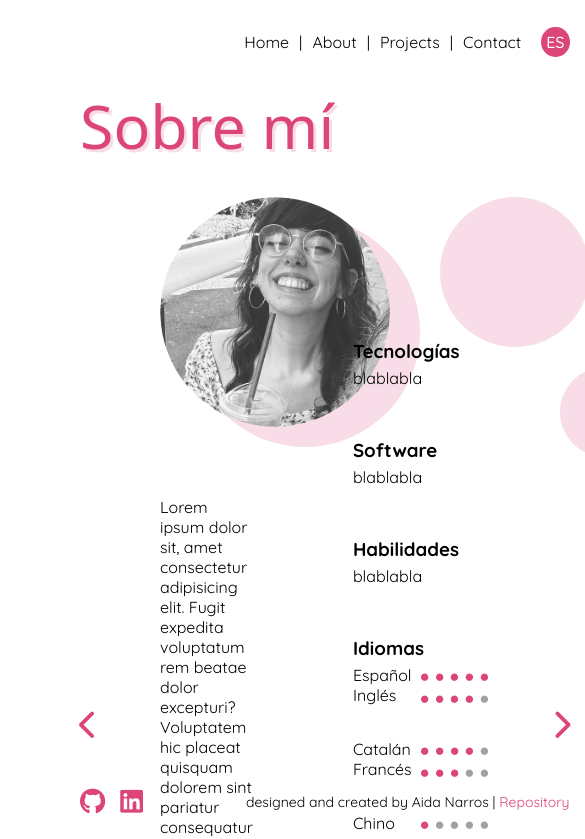
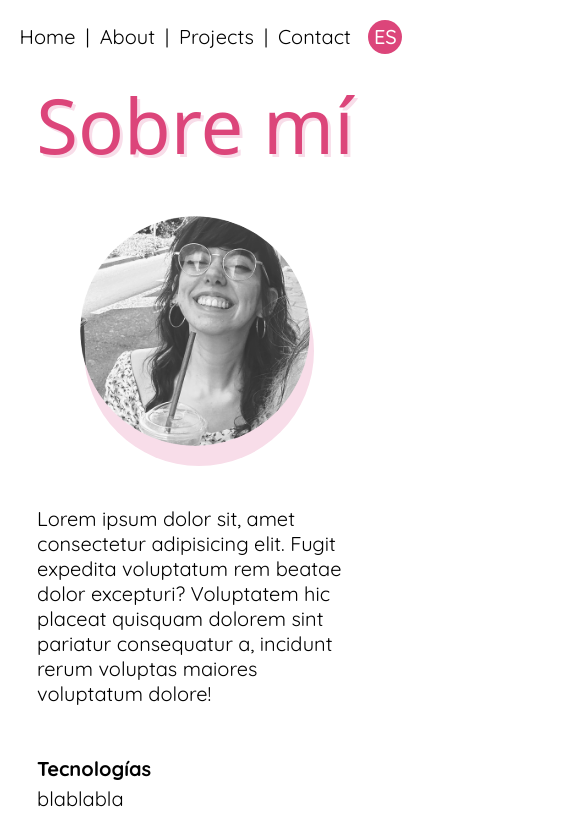
Before and after one commit to aidanarr/portfolio, a React (Vite) app: page /#/about in a window 390 px wide. Shown: the top 839 px of the page, 585 px wide, since content can reach past the window. Built offline with nearby package versions, Linux system fonts and the light colour scheme; a web font is replaced by a local one.

Commit message:
phone home screen

```diff
--- a/src/styles/About.scss
+++ b/src/styles/About.scss
@@ -9,6 +9,11 @@
 
     @media (width < 1200px) {
         padding: $smaller-padding;
+    }
+
+    @media (width < 850px) {
+        padding: 0 5%;
+        align-items: center;
     }
 
     h3 {
@@ -23,6 +28,12 @@
         padding: 0 80px;
         flex-grow: 1;
         padding-bottom: 10%;
+
+        @media (width < 850px) {
+            flex-direction: column;
+            gap: 50px;
+            padding: 0 5%;
+        }
 
         &--desc {
             position: relative;
@@ -62,6 +73,12 @@
     width: 100%;
     height: 250px;
 
+    @media (width < 850px) {
+        display: flex;
+        align-items: center;
+        justify-content: center;
+    }
+
     &__pic {
         position: absolute;
         width: 230px;
@@ -71,7 +88,7 @@
         background-repeat: no-repeat;
         background-size: contain;
         background-position: top center;
-        transform: translateY(-20px)
+        transform: translateY(-20px);
     }
 
     &__circles {
@@ -79,6 +96,10 @@
         position: absolute;
         left: 30px;
         z-index: 0;
+
+        @media (width < 850px) {
+            left: 15%;
+        }
 
         &--1 {
             width: 230px;
@@ -93,6 +114,10 @@
             border-radius: 100%;
             background-color: $light-pink;
             transform: translate(250px, -250px);
+
+            @media (width < 850px) {
+                display: none;
+            }
         }
 
         &--3 {
@@ -101,6 +126,10 @@
             border-radius: 100%;
             background-color: $light-pink;
             transform: translate(370px, -230px);
+
+            @media (width < 850px) {
+                display: none;
+            }
         }
     }
 }
--- a/src/styles/App.scss
+++ b/src/styles/App.scss
@@ -7,6 +7,10 @@
     box-sizing: border-box;
     font-family: "Quicksand", sans-serif;
     z-index: 1;
+
+    @media (width < 850px) {
+      font-size: 20px;
+  }
  }
 
  @import "./Header.scss";
@@ -22,6 +26,12 @@
    height: 100vh;
    display: grid;
    grid-template-rows: 10% 80% 10%;
+
+   @media (width < 850px) {
+    min-height: 100vh;
+    grid-template-rows: auto 1fr auto;
+   }
+
  }
 
  a {
@@ -33,6 +43,7 @@
   font: $titles;
   color: $magenta;
   text-shadow: 3px 3px 0px $light-pink;
+
  }
 
  .arrow-right {
@@ -55,6 +66,10 @@
       margin-right: 6rem;
   }
 
+    @media (width < 850px) {
+      display: none;
+    }
+
  }
 
  .arrow-left {
@@ -76,6 +91,10 @@
     @media (width < 1200px) {
       margin-left: 6rem;
     }
+
+    @media (width < 850px) {
+      display: none;
+    }
  }
 
  @keyframes arrow {
--- a/src/styles/Footer.scss
+++ b/src/styles/Footer.scss
@@ -11,20 +11,42 @@
         padding: $smaller-padding;
     }
 
+    @media (width < 850px) {
+        flex-direction: column;
+        justify-content: center;
+        padding: 5% 0;
+    }
+
     &__icons {
-        a{
+        display: flex;
+        justify-content: center;
+        gap: 15px;
+
+        a {
             font-size: 26px;
-            margin-right: 15px;
             color: $magenta;
 
             &:hover {
                 color: $pink;
             }
         }
+
+        @media (width < 850px) {
+            gap: 25px;
+
+            i {
+                font-size: 30px;
+                padding-bottom: 10px;
+            }
+        }
     }
 
     p {
         font-size: 14px;
+
+        @media (width < 850px) {
+            font-size: 16px;
+        }
     }
 }
 
@@ -35,4 +57,8 @@
         &:hover {
             color: $pink;
         }
+
+        @media (width < 850px) {
+            font-size: 16px;
+        }
 }
--- a/src/styles/Header.scss
+++ b/src/styles/Header.scss
@@ -10,6 +10,13 @@
     @media (width < 1200px) {
         padding: $smaller-padding;
     }
+
+    @media (width < 850px) {
+        padding: 5%;
+    }
+
+
+
 }
 
 .nav {
@@ -17,12 +24,19 @@
     display: flex;
     align-items: center;
 
+
+
     &__list {
         padding-right: 20px;
         list-style: none;
         width: 100%;
         display: flex;
         justify-content: flex-end;
+
+        @media (width < 850px) {
+            justify-content: center;
+            padding-right: 5%;
+        }
 
         li {
 
@@ -68,4 +82,8 @@
         font-weight: 500;
     }
 
+    @media (width < 850px) {
+        padding: 17px;
+    }
+
 }
--- a/src/styles/Home.scss
+++ b/src/styles/Home.scss
@@ -6,6 +6,14 @@
     justify-content: center;
     align-items: center;
     gap: 10px;
+
+    @media (width < 850px) {
+        flex-direction: column;
+    }
+
+    @media (width < 450px) {
+        justify-content: flex-start;
+    }
 
     &__pic {
         background-image: url(../images/me.png);
@@ -18,8 +26,17 @@
         @media (width < 1200px) {
             width: 25%;
         }
+
+        @media (width < 850px) {
+            width: 45%;
+        }
+
+        @media (width < 450px) {
+            width: 50%;
+            height: 80%;
+        }
+
     }
-
 
 }
 
@@ -30,12 +47,22 @@
     align-items: flex-end;
     position: relative;
 
+    @media (width < 850px) {
+        justify-content: center;
+        align-items: center;
+        height: auto;
+    }
+
     &__title {
         font-family: "Lily Script One", system-ui;
         font-size: 82px;
         color: $magenta;
         font-weight: 400;
         text-shadow: 3px 3px 0px white;
+
+        @media (width < 850px) {
+            text-shadow: 3px 3px 0px $light-pink;
+        }
 
         span {
             font-family: "Lily Script One", system-ui;
@@ -44,6 +71,17 @@
             font-weight: 400;
             text-shadow: 3px 3px 0px $light-pink;
         }
+
+        @media (width < 850px) {
+            text-align: center;
+            line-height: 90%;
+        }
+
+        @media (width < 450px) {
+            margin-top: 5%;
+        }
+
+
     }
 
     &__subtitle {
@@ -51,6 +89,11 @@
         font-size: 36px;
         color: $magenta;
         transform: translateY(-10px);
+
+        @media (width < 850px) {
+            transform: translateY(10px);
+            margin-bottom: 5%;
+        }
     }
 
     &__circles {
@@ -58,6 +101,11 @@
         z-index: 0;
         top: -70px;
         left: -100px;
+
+        @media (width < 850px) {
+            top: 110%;
+            transform: translateX(30%);
+        }
 
         &--big {
             width: 280px;
```
